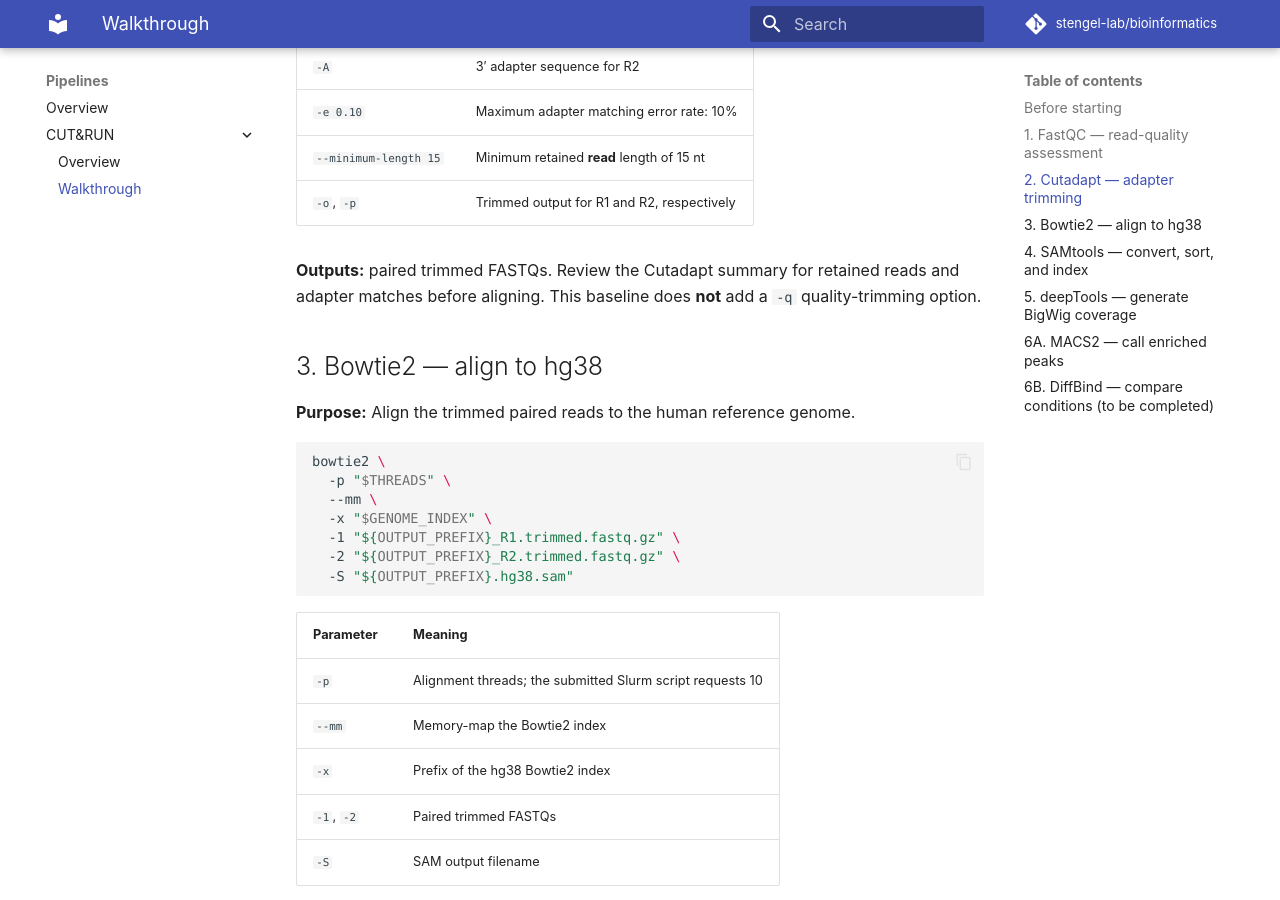
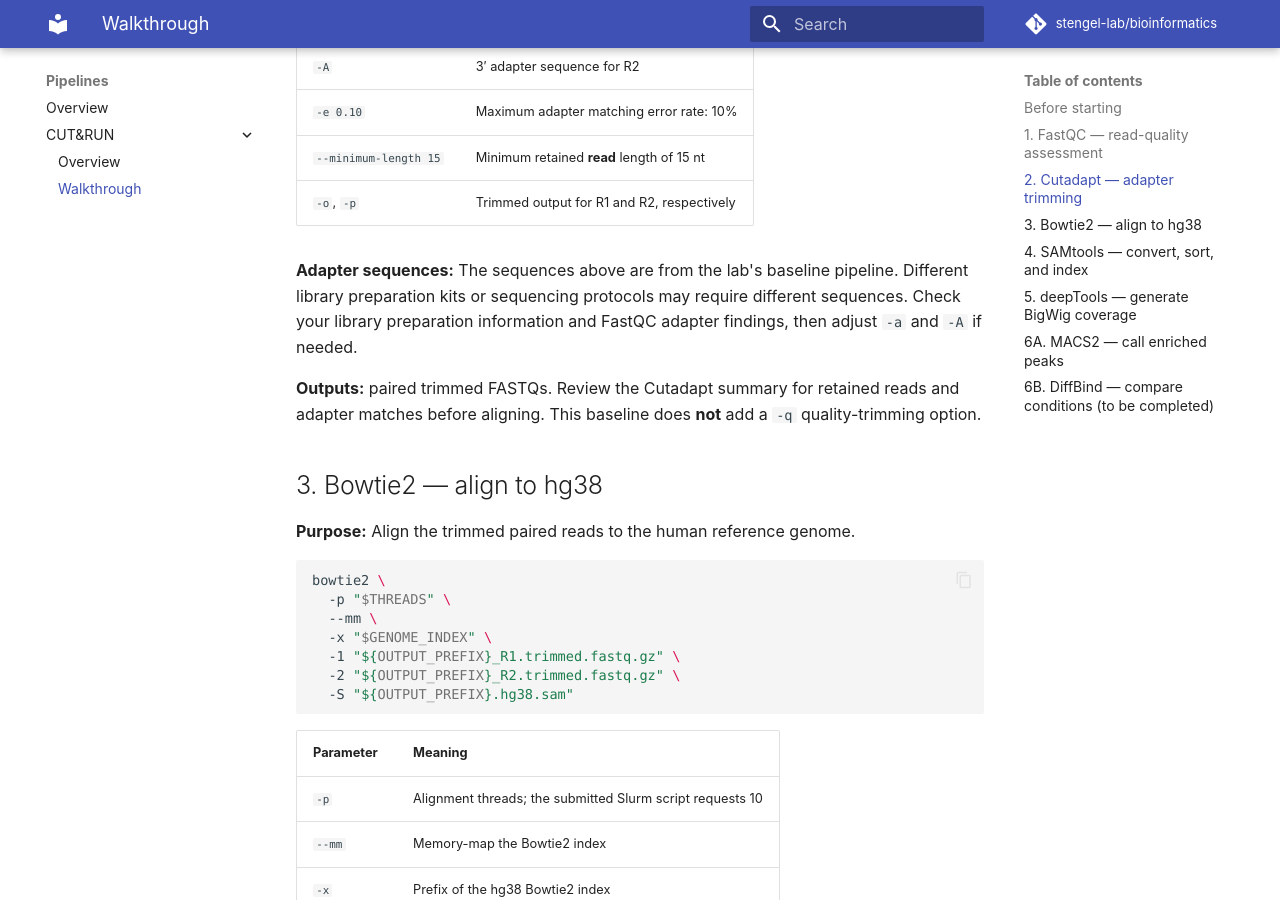
Before and after one commit to stengel-lab/bioinformatics, an MkDocs documentation site: the page built from docs/pipelines/cut-and-run/walkthrough.md, in a window 1280 px wide and 900 px high, scrolled down 1416 px. Built offline with MkDocs 1.6.1 and Material for MkDocs 9.7.7, drawn with Linux system fonts in a browser that asks for light colours; comment, search, counter and statistics services are not loaded.

Commit message:
docs: clarify sample-specific Cutadapt adapter sequences

```diff
--- a/docs/pipelines/cut-and-run/walkthrough.md
+++ b/docs/pipelines/cut-and-run/walkthrough.md
@@ -51,6 +51,8 @@ cutadapt \
 | `-e 0.10` | Maximum adapter matching error rate: 10% |
 | `--minimum-length 15` | Minimum retained **read** length of 15 nt |
 | `-o`, `-p` | Trimmed output for R1 and R2, respectively |
+
+**Adapter sequences:** The sequences above are from the lab's baseline pipeline. Different library preparation kits or sequencing protocols may require different sequences. Check your library preparation information and FastQC adapter findings, then adjust `-a` and `-A` if needed.
 
 **Outputs:** paired trimmed FASTQs. Review the Cutadapt summary for retained reads and adapter matches before aligning. This baseline does **not** add a `-q` quality-trimming option.
 
```
